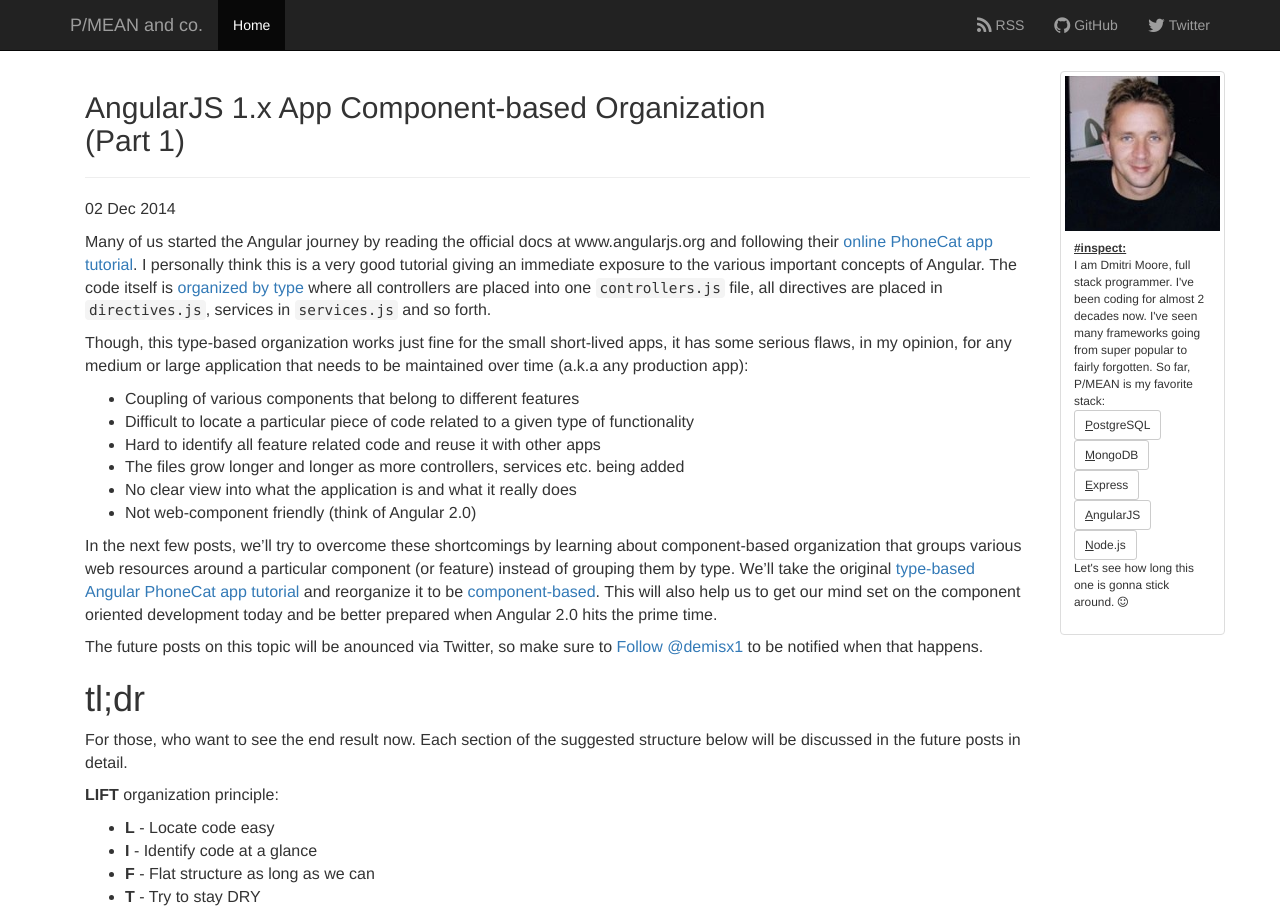
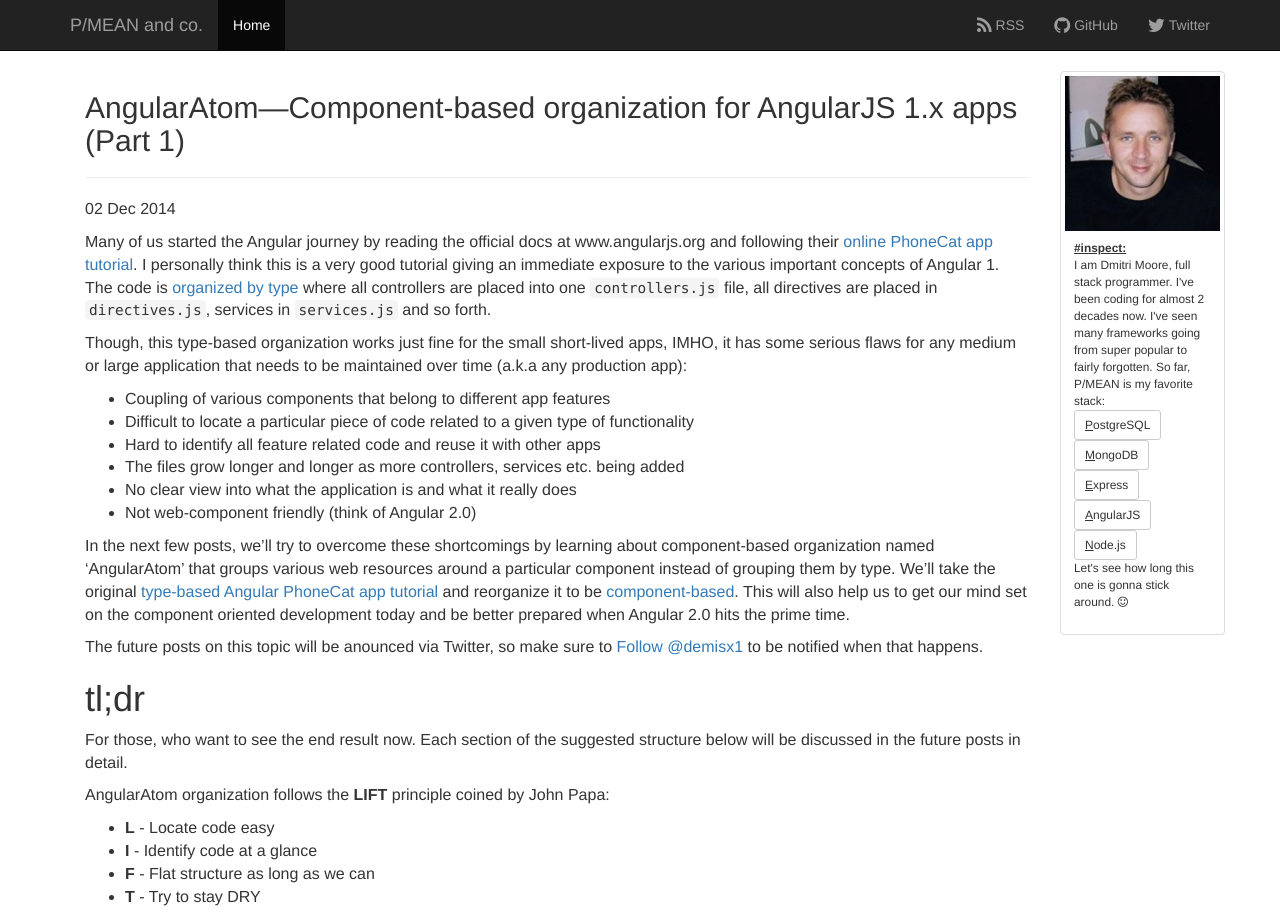
Before and after one commit to demisx/demisx.github.io, a Jekyll site: the page built from _posts/2014-12-01-angular-1-component-organization-1.md, in a window 1280 px wide, cut to the strip 0-915 px from the top of the page. Built offline with Jekyll 4.4.1, drawn with Linux system fonts in a browser that asks for light colours; nearby versions of some CDN libraries; Markdown is read by kramdown in place of the engine named in the settings; comment, search, counter and statistics services are not loaded.

Commit message:
Updated part 1

```diff
--- a/_posts/2014-12-01-angular-1-component-organization-1.md
+++ b/_posts/2014-12-01-angular-1-component-organization-1.md
@@ -1,23 +1,23 @@
 ---
 layout: post
-title:  "AngularJS 1.x App Component-based Organization <br/>(Part 1)"
+title:  "AngularAtom&mdash;Component-based organization for AngularJS 1.x apps (Part&nbsp;1)"
 date:   2014-12-02 13:59:00
-categories: angularjs component-feature-based-organization
+categories: angularjs atom component-feature-based-organization
 ---
 
 Many of us started the Angular journey by reading the official docs at www.angularjs.org
 and following their [online PhoneCat app tutorial](https://docs.angularjs.org/tutorial).
 I personally think this is a very good tutorial giving an immediate exposure to
-the various important concepts of Angular. The code itself
-is [organized by type](https://github.com/angular/angular-phonecat)
+the various important concepts of Angular 1. The code is
+[organized by type](https://github.com/angular/angular-phonecat)
 where all controllers are placed into one `controllers.js` file, all directives
 are placed in `directives.js`, services in `services.js` and so forth.
 
 Though, this type-based organization works just fine for the small short-lived apps,
-it has some serious flaws, in my opinion, for any medium or large application that needs
+IMHO, it has some serious flaws for any medium or large application that needs
 to be maintained over time (a.k.a any production app):
 
-* Coupling of various components that belong to different features
+* Coupling of various components that belong to different app features
 * Difficult to locate a particular piece of code related to a given type of functionality
 * Hard to identify all feature related code and reuse it with other apps
 * The files grow longer and longer as more controllers, services etc. being added
@@ -25,9 +25,10 @@ to be maintained over time (a.k.a any production app):
 * Not web-component friendly (think of Angular 2.0)
 
 In the next few posts, we'll try to overcome these shortcomings by learning
-about component-based organization that groups various web resources around a
-particular component (or feature) instead of grouping them by type. We'll take the
-original [type-based Angular PhoneCat app tutorial](https://docs.angularjs.org/tutorial)
+about component-based organization named 'AngularAtom' that groups various web
+resources around a particular component instead of grouping them
+by type. We'll take the original
+[type-based Angular PhoneCat app tutorial](https://docs.angularjs.org/tutorial)
 and reorganize it to be [component-based](https://github.com/demisx/angular-phonecat-components).
 This will also help us to get our mind set on the component oriented development
 today and be better prepared when Angular 2.0 hits the prime time.
@@ -46,7 +47,7 @@ The future posts on this topic will be anounced via Twitter, so make sure to
 For those, who want to see the end result now. Each section of the suggested
 structure below will be discussed in the future posts in detail.
 
-**LIFT** organization principle:
+AngularAtom organization follows the **LIFT** principle coined by John Papa:
 
 * **L** - Locate code easy
 * **I** - Identify code at a glance
```
